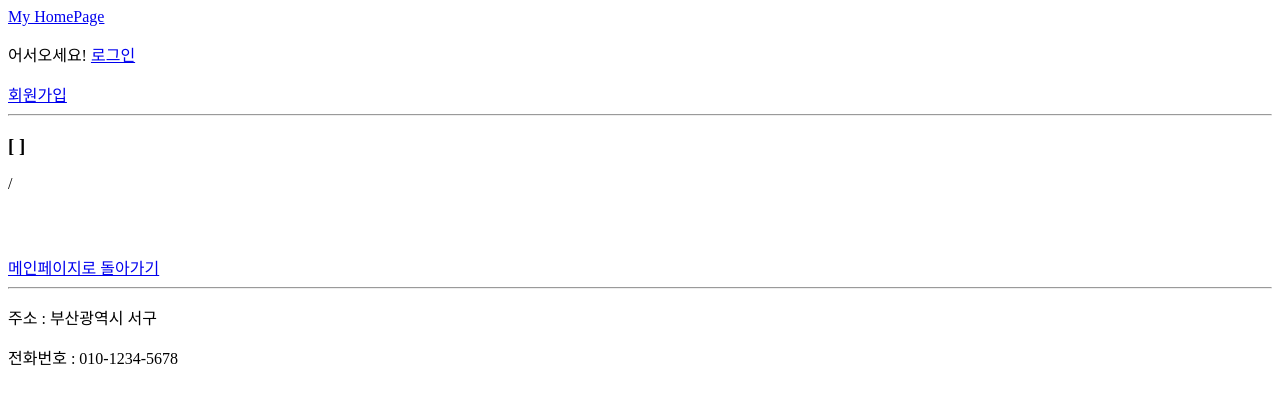
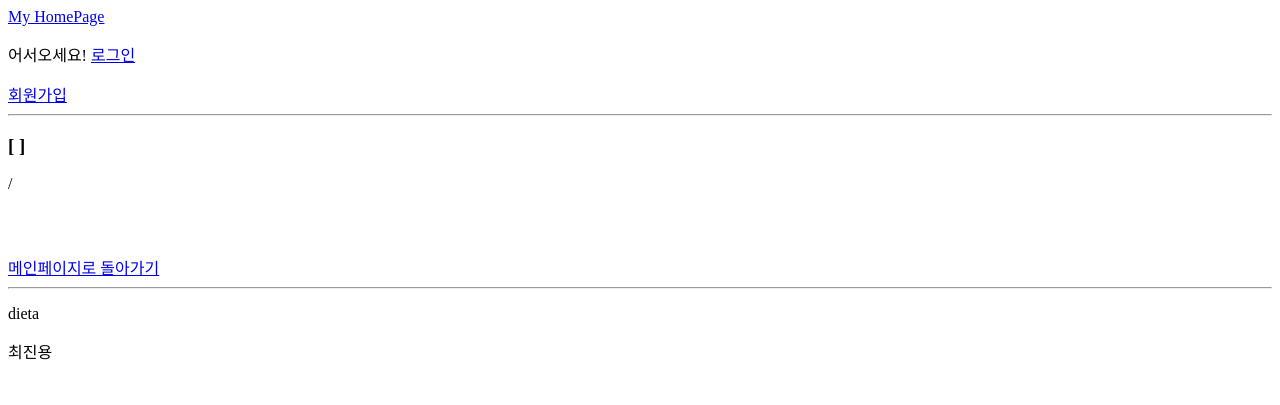
Before and after one commit to ssn99401/django4, a Django app: template django1/src/blog/templates/blog/detail.html in a window 1280 px wide. Shown: the top 405 px of the page. Run offline with Django 3.2, Linux system fonts and the light colour scheme; the template is opened without the code that fills it, so the values that code supplies are empty.

Commit message:
1차수정

```diff
--- a/django1/src/customlogin/templates/base.html
+++ b/django1/src/customlogin/templates/base.html
@@ -22,12 +22,13 @@
 <!-- block tag : 해당 HTML을 다른 HTML이 확장(extends)할 때 수정할 수 있는 영역을 지정하는 태그,
  다른 HTML이 블록을 수정하고 싶은 경우, 블록 이름과 동일한 블록을 생성해 그 영역안에 HTML코드를 작성하면 됨 -->
 {% block content %}
+
 {% endblock %}
 
 <!-- 하단바 -->
 <hr>
-<p>주소 : 부산광역시 서구
-<P>전화번호 : 010-1234-5678
+<p>dieta
+<P>최진용
 
 </body>
 </html>
```
